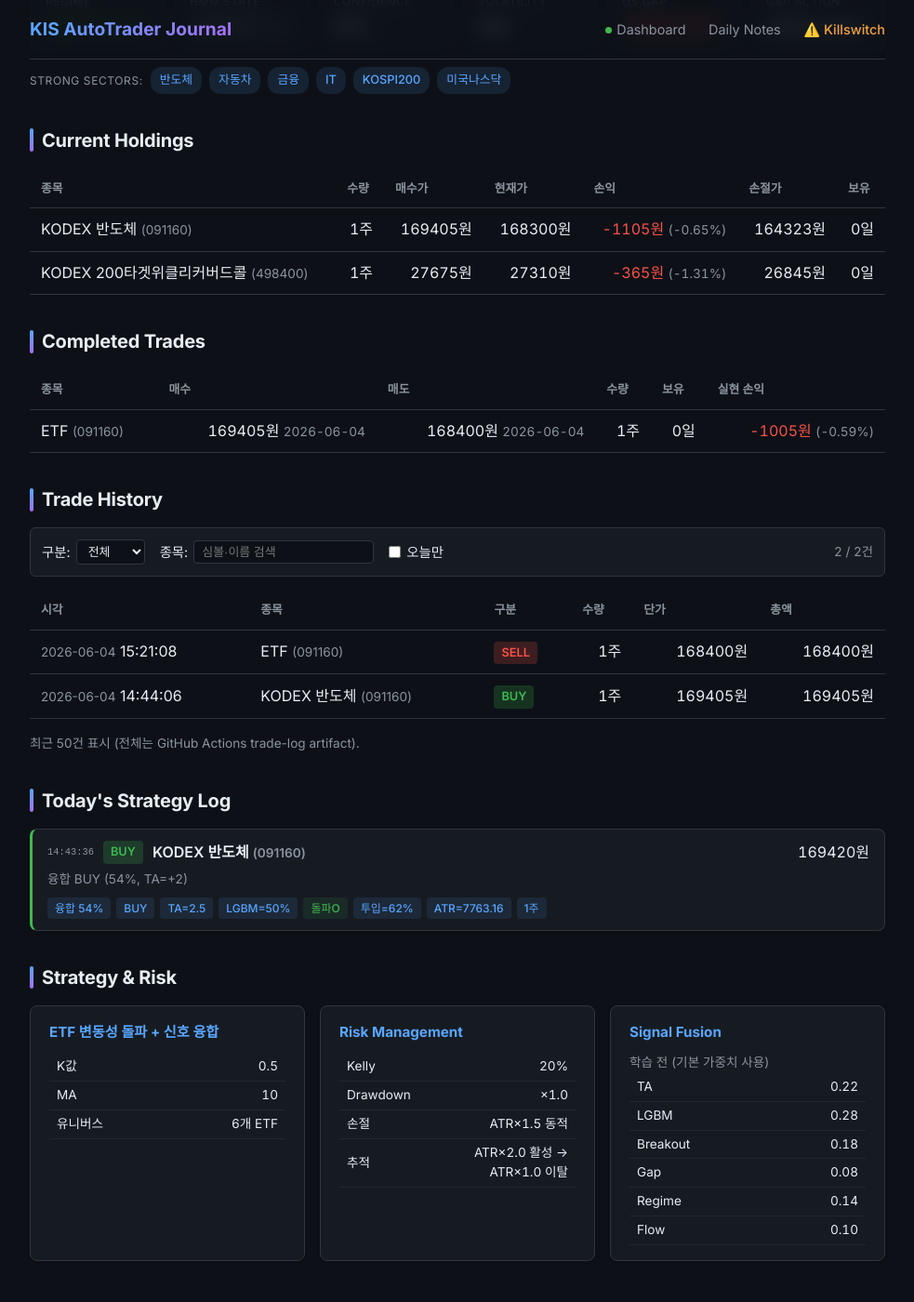
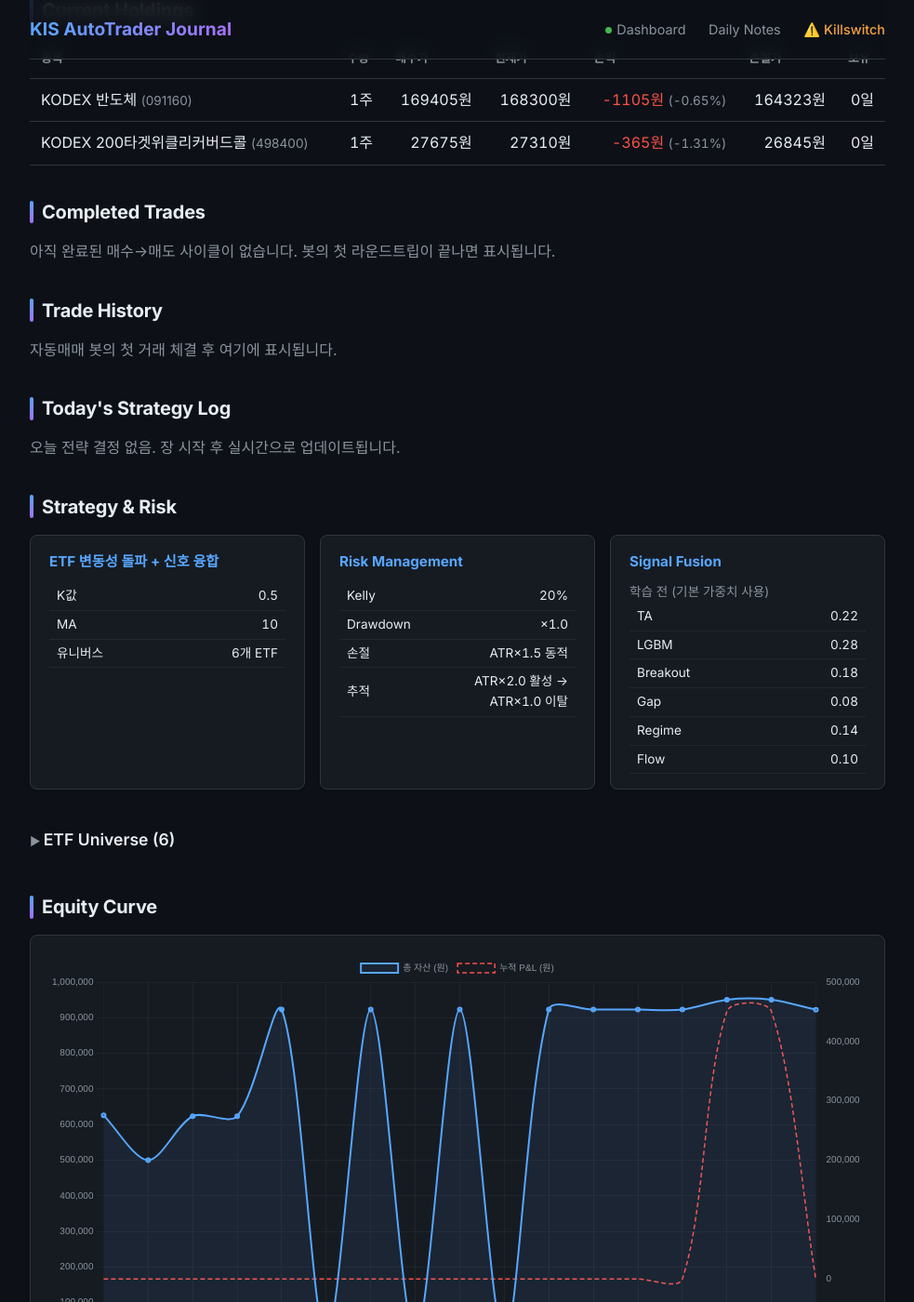
Before and after one commit to BudongJW/kis-trading-journal, a Jekyll site: the page built from index.html, in a window 1280 px wide and 1400 px high, scrolled down 1788 px. Shown: the whole window at 93% size, without its empty margins (148-1131 px from the left). Built offline with Jekyll 4.4.1, drawn with Linux system fonts in a browser that asks for light colours; nearby versions of some CDN libraries; some of the changed text lies outside the part shown.

Commit message:
auto: 상태 새로고침(읽기전용) 15:37

```diff
--- a/_data/portfolio.json
+++ b/_data/portfolio.json
@@ -1,5 +1,5 @@
 {
-  "updated_at": "2026-06-04T15:30:22.789732",
+  "updated_at": "2026-06-04T15:37:32.135630",
   "initial_capital": 500000,
   "cash": 921610,
   "holdings": [
@@ -43,109 +43,50 @@
   },
   "holdings_value": 195610,
   "total_value": 922435,
-  "total_pnl": -1005,
-  "total_pnl_pct": -0.59,
-  "realized_pnl": -1005,
+  "total_pnl": 0,
+  "total_pnl_pct": 0,
+  "realized_pnl": 0,
   "unrealized_pnl": -1470,
-  "total_trades": 2,
-  "completed_trades": 1,
+  "total_trades": 0,
+  "completed_trades": 0,
   "winning_trades": 0,
-  "losing_trades": 1,
+  "losing_trades": 0,
   "win_rate": 0.0,
-  "trades": [
-    {
-      "timestamp": "2026-06-04T14:44:06",
-      "date": "2026-06-04",
-      "time": "14:44:06",
-      "symbol": "091160",
-      "name": "KODEX 반도체",
-      "side": "buy",
-      "qty": 1,
-      "price": 169405,
-      "amount": 169405
-    },
-    {
-      "timestamp": "2026-06-04T15:21:08",
-      "date": "2026-06-04",
-      "time": "15:21:08",
-      "symbol": "091160",
-      "name": "ETF",
-      "side": "sell",
-      "qty": 1,
-      "price": 168400,
-      "amount": 168400
-    }
-  ],
-  "realized": [
-    {
-      "symbol": "091160",
-      "name": "ETF",
-      "buy_date": "2026-06-04",
-      "buy_time": "14:44:06",
-      "buy_price": 169405,
-      "sell_date": "2026-06-04",
-      "sell_time": "15:21:08",
-      "sell_price": 168400,
-      "qty": 1,
-      "pnl": -1005,
-      "pnl_pct": -0.59,
-      "hold_days": 0
-    }
-  ],
+  "trades": [],
+  "realized": [],
   "rejected_orders": [],
   "today_summary": {
     "date": "2026-06-04",
-    "buys": 1,
-    "sells": 1,
-    "completed_round_trips": 1,
-    "buy_notional": 169405,
-    "sell_notional": 168400,
-    "fees": 50,
-    "taxes": 387,
-    "total_cost": 437,
-    "realized_pnl_gross": -1005,
-    "realized_pnl_net": -1442,
-    "best_trade": {
-      "symbol": "091160",
-      "name": "ETF",
-      "pnl": -1005,
-      "pnl_pct": -0.59
-    },
-    "worst_trade": {
-      "symbol": "091160",
-      "name": "ETF",
-      "pnl": -1005,
-      "pnl_pct": -0.59
-    }
+    "buys": 0,
+    "sells": 0,
+    "completed_round_trips": 0,
+    "buy_notional": 0,
+    "sell_notional": 0,
+    "fees": 0,
+    "taxes": 0,
+    "total_cost": 0,
+    "realized_pnl_gross": 0,
+    "realized_pnl_net": 0,
+    "best_trade": null,
+    "worst_trade": null
   },
   "costs": {
-    "total_fees": 51,
-    "total_taxes": 387,
-    "total_cost": 438,
-    "realized_pnl_gross": -1005,
-    "realized_pnl_net": -1443,
+    "total_fees": 0,
+    "total_taxes": 0,
+    "total_cost": 0,
+    "realized_pnl_gross": 0,
+    "realized_pnl_net": 0,
     "tax_exemption_remaining_krw": 2500000
   },
   "performance": {
-    "sharpe_ratio": -0.02,
-    "max_drawdown_pct": -47.67,
-    "profit_factor": 0.0,
+    "sharpe_ratio": -0.01,
+    "max_drawdown_pct": -47.56,
+    "profit_factor": 0,
     "avg_win_pct": 0,
-    "avg_loss_pct": -0.59,
-    "total_return_pct": -0.5
+    "avg_loss_pct": 0,
+    "total_return_pct": -0.29
   },
-  "r_summary": {
-    "total_trades": 1,
-    "avg_r": -0.2,
-    "median_r": -0.2,
-    "win_rate": 0.0,
-    "avg_win_r": 0,
-    "avg_loss_r": -0.2,
-    "expectancy_r": -0.2,
-    "best_r": -0.2,
-    "worst_r": -0.2,
-    "last_updated": "2026-06-04 15:21"
-  },
+  "r_summary": {},
   "daily_history": [
     {
       "date": "2026-05-12",
@@ -365,11 +306,11 @@
       "total_value": 922435,
       "cash": 921610,
       "holdings_value": 195610,
-      "day_pnl": -2912,
-      "cumul_pnl": -2475,
-      "realized_pnl": -1005,
+      "day_pnl": -1470,
+      "cumul_pnl": -1470,
+      "realized_pnl": 0,
       "unrealized_pnl": -1470,
-      "net_deposit": 424910,
+      "net_deposit": 423905,
       "regime": "up",
       "hmm_state": "sideways",
       "confidence": 0.587,
@@ -433,7 +374,7 @@
   "risk": {
     "kelly_f": 0.2,
     "drawdown_scale": 1.0,
-    "drawdown_reason": "거래 1건, 스케일링 미적용",
+    "drawdown_reason": "거래 0건, 스케일링 미적용",
     "stop_type": "ATR×1.5 동적",
     "trailing_type": "ATR×2.0 활성 → ATR×1.0 이탈"
   },
@@ -441,15 +382,8 @@
     "trained": false
   },
   "bear_strategy": {
-    "enabled": true,
-    "regime": "CAUTION",
-    "confidence": 0.65,
-    "sma_ratio": 0.9704,
-    "canary_bad": 1,
-    "canary_scores": {
-      "195930": 0.9367,
-      "132030": -0.5738
-    }
+    "regime": "BULL",
+    "enabled": false
   },
   "us_session": {
     "enabled": true,
@@ -460,22 +394,5 @@
     "budget_pct": 0.4,
     "regime_linked": true
   },
-  "decisions": [
-    {
-      "time": "14:43:36",
-      "symbol": "091160",
-      "name": "KODEX 반도체",
-      "action": "buy",
-      "reason": "융합 BUY (54%, TA=+2)",
-      "price": 169420,
-      "fusion_prob": 0.543,
-      "fusion_signal": "BUY",
-      "ta_total": 2.5,
-      "lgbm_prob": 0.5,
-      "breakout": true,
-      "sizing_ratio": 0.62,
-      "atr_at_buy": 7763.16,
-      "qty": 1
-    }
-  ]
+  "decisions": []
 }
```
